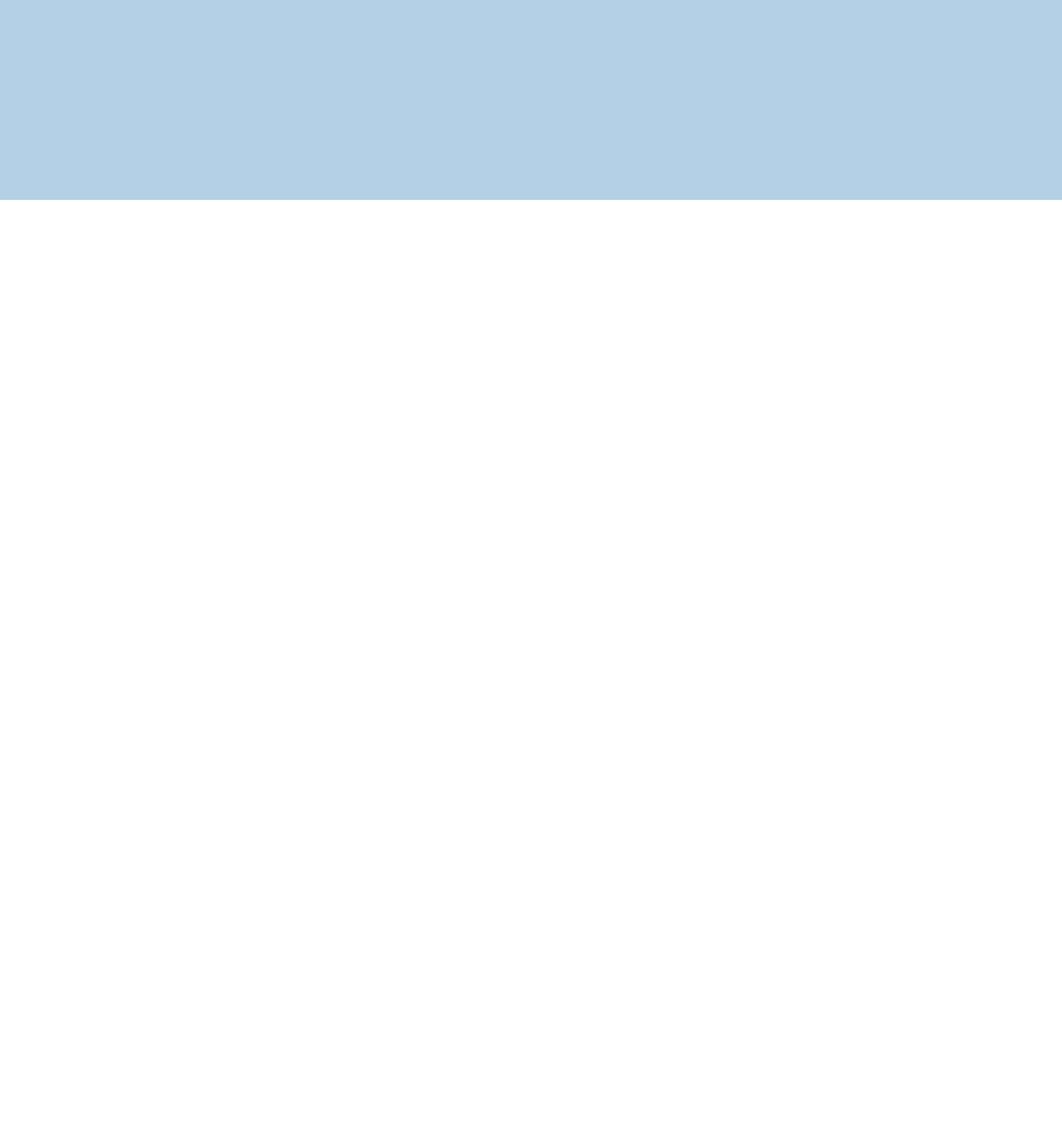
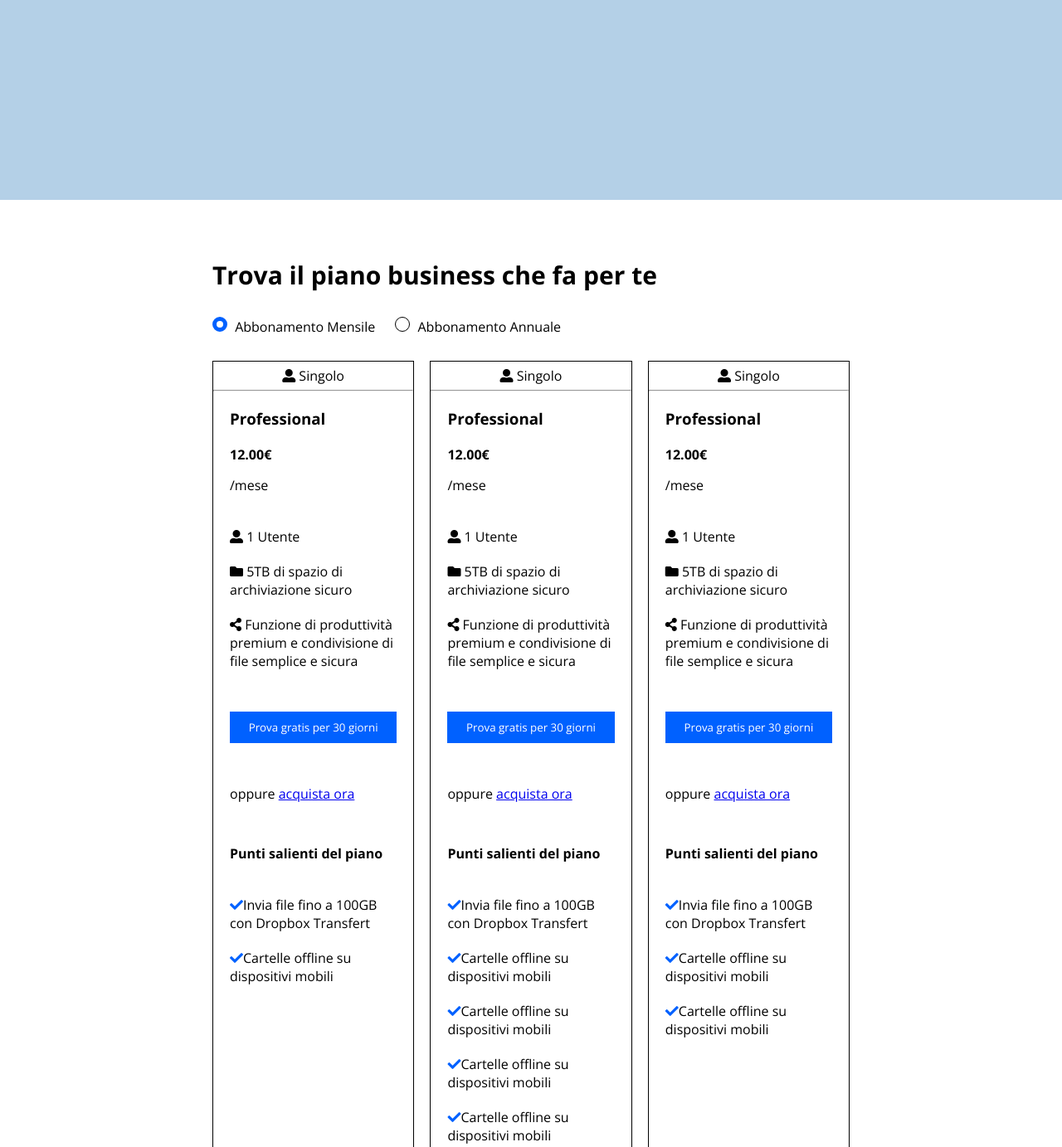
Before and after one commit to simone202120/htmlcss-dropbox, a plain HTML site: page index.html in a window 1280 px wide. Shown: the part 591-1974 px from the top of the page at 83% size. Before the commit the page ends 832 px from the top, so only its background shows below. Drawn offline with nearby package versions, Linux system fonts and the light colour scheme.

Commit message:
Fine sezione 2 Colonne Abbonamento

```diff
--- a/css/style.css
+++ b/css/style.css
@@ -39,13 +39,6 @@ button{
 
 }
 
-.flex{
-    display: flex;
-    width: 60%;
-    margin: auto;
-    justify-content: center;
-    padding-top: 30px;
-}
 .sez1{
     background-color:#b4d0e7;
     width: 100%;
@@ -87,7 +80,7 @@ button{
 #prova{
     padding:10px;
     margin-top: 20px;
-    font-size: 10px;
+    font-size: 13px;
     margin-bottom: 20px;
 }
 
@@ -95,3 +88,88 @@ button{
     font-size: 40px;
     margin-top: 40px;
 }
+
+.sezione2{
+    width: 60%;
+    margin: auto;
+    padding-top: 70px;
+}
+
+.sezione2 h1{
+    margin-bottom: 30px;
+    font-size: 30px;
+}
+
+.selezione{
+    height: 18px;
+    width: 18px;
+    border-radius: 50%;
+    border: solid 5px #0061ff;
+    display: inline-block;
+    margin-right: 5px;
+}
+.selezione2{
+    height: 18px;
+    width: 18px;
+    border-radius: 50%;
+    border: solid 1px black;
+    display: inline-block;
+    margin-left: 20px;
+    margin-right: 5px;
+}
+
+.container2{
+    display: flex;
+    margin: auto;
+    margin-top: 30px;
+    justify-content: space-between;
+}
+
+.sceltaAbbonamento{
+    border: solid 1px black;
+    width: calc(95% / 3);
+
+}
+
+.tipo{
+    padding:6px;
+    text-align: center;
+}
+.DescrizAbb{
+    padding: 20px;
+}
+
+.prezzo{
+    text-align: left;
+    font-weight: bold;
+    margin-top: 20px;
+    margin-bottom: 15px;
+}
+
+.allinea{
+    margin-top: 20px;
+}
+
+.allinea:nth-child(3) {
+    margin-top: 40px;
+}
+
+.prova{
+    padding: 10px;
+    margin-top: 50px;
+    width: 100%;
+    margin-bottom: 50px;
+}
+
+h4{
+    margin-top: 50px;
+    margin-bottom: 40px;
+}
+
+.puntiSalienti i{
+    color: #0061ff;
+}
+
+.puntiSalienti{
+    margin-bottom: 20px;
+}
--- a/index.html
+++ b/index.html
@@ -30,7 +30,7 @@
             </div>
         </header>
 
-        <!--inizio corpo pagina-->
+        <!--inizio corpo pagina sezione 1-->
 
         <main>
             <section class="sez1">
@@ -48,7 +48,77 @@
                             </div>
                         </div>
                     </div>
-                </section>
+            </section>
+
+            <!--Sezione 2-->
+
+            <section class="sezione2">
+                <h1>Trova il piano business che fa per te</h1>
+                <div class="selezione">
+                </div>
+                <span>Abbonamento Mensile</span>
+                <div class="selezione2">
+                </div>
+                <span>Abbonamento Annuale</span>
+                <div class="container2">
+                    <div class="sceltaAbbonamento">
+                       <p class="tipo"><i class="fas fa-user-alt"></i> Singolo</p>
+                       <hr>
+                       <div class="DescrizAbb">
+                            <h3>Professional</h3>
+                            <p class="prezzo">12.00€</p>
+                            /mese
+                            <p class="allinea"><i class="fas fa-user-alt"></i> 1 Utente</p>
+                            <p class="allinea"><i class="fas fa-folder"></i> 5TB di spazio di archiviazione sicuro</p>
+                            <p class="allinea"><i class="fas fa-share-alt"></i> Funzione di produttività premium e condivisione di file semplice e sicura</p>
+                            <button class="prova">Prova gratis per 30 giorni</button>
+                            <p>oppure <a href="#">acquista ora</a></p>
+                            <h4>Punti salienti del piano</h4>
+                            <p class="puntiSalienti"><i class="fas fa-check"></i>Invia file fino a 100GB con Dropbox Transfert</p>
+                            <p class="puntiSalienti"><i class="fas fa-check"></i>Cartelle offline su dispositivi mobili</p>
+                        </div>
+                    </div>
+                        <div class="sceltaAbbonamento">
+                            <p class="tipo"><i class="fas fa-user-alt"></i> Singolo</p>
+                            <hr>
+                            <div class="DescrizAbb">
+                                <h3>Professional</h3>
+                                <p class="prezzo">12.00€</p>
+                                /mese
+                                <p class="allinea"><i class="fas fa-user-alt"></i> 1 Utente</p>
+                                <p class="allinea"><i class="fas fa-folder"></i> 5TB di spazio di archiviazione sicuro</p>
+                                <p class="allinea"><i class="fas fa-share-alt"></i> Funzione di produttività premium e condivisione di file semplice e sicura</p>
+                                <button class="prova">Prova gratis per 30 giorni</button>
+                                <p>oppure <a href="#">acquista ora</a></p>
+                                <h4>Punti salienti del piano</h4>
+                                <p class="puntiSalienti"><i class="fas fa-check"></i>Invia file fino a 100GB con Dropbox Transfert</p>
+                                <p class="puntiSalienti"><i class="fas fa-check"></i>Cartelle offline su dispositivi mobili</p>
+                                <p class="puntiSalienti"><i class="fas fa-check"></i>Cartelle offline su dispositivi mobili</p>
+                                <p class="puntiSalienti"><i class="fas fa-check"></i>Cartelle offline su dispositivi mobili</p>
+                                <p class="puntiSalienti"><i class="fas fa-check"></i>Cartelle offline su dispositivi mobili</p>
+                            </div>
+                        </div>
+                        <div class="sceltaAbbonamento">
+                            <p class="tipo"><i class="fas fa-user-alt"></i> Singolo</p>
+                            <hr>
+                            <div class="DescrizAbb">
+                                <h3>Professional</h3>
+                                <p class="prezzo">12.00€</p>
+                                /mese
+                                <p class="allinea"><i class="fas fa-user-alt"></i> 1 Utente</p>
+                                <p class="allinea"><i class="fas fa-folder"></i> 5TB di spazio di archiviazione sicuro</p>
+                                <p class="allinea"><i class="fas fa-share-alt"></i> Funzione di produttività premium e condivisione di file semplice e sicura</p>
+                                <button class="prova">Prova gratis per 30 giorni</button>
+                                <p>oppure <a href="#">acquista ora</a></p>
+                                <h4>Punti salienti del piano</h4>
+                                <p class="puntiSalienti"><i class="fas fa-check"></i>Invia file fino a 100GB con Dropbox Transfert</p>
+                                <p class="puntiSalienti"><i class="fas fa-check"></i>Cartelle offline su dispositivi mobili</p>
+                                <p class="puntiSalienti"><i class="fas fa-check"></i>Cartelle offline su dispositivi mobili</p>
+                            </div>
+                        </div>
+                </div>
+            </section>
+
         </main>
     </body>
 </html>
```
